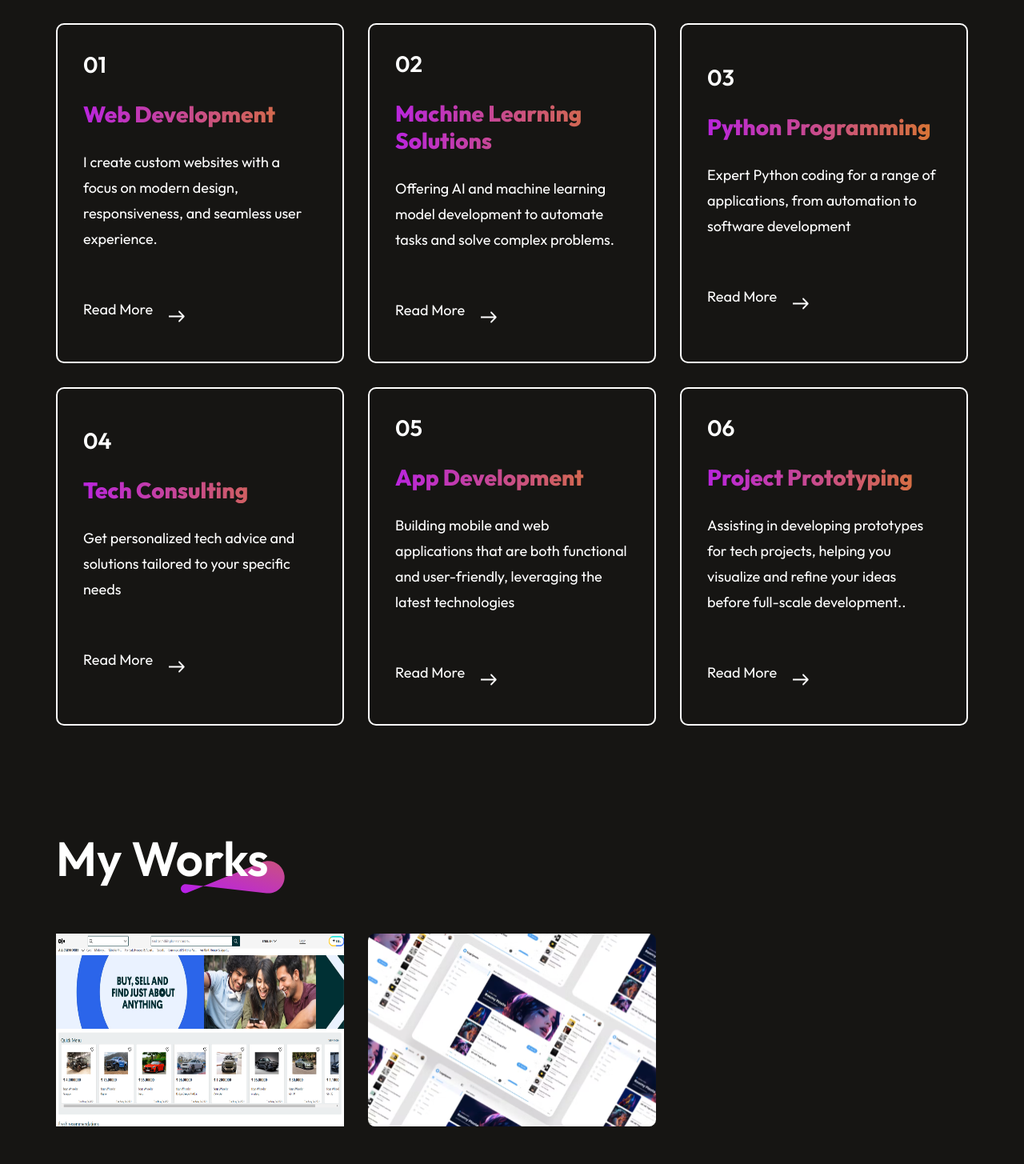
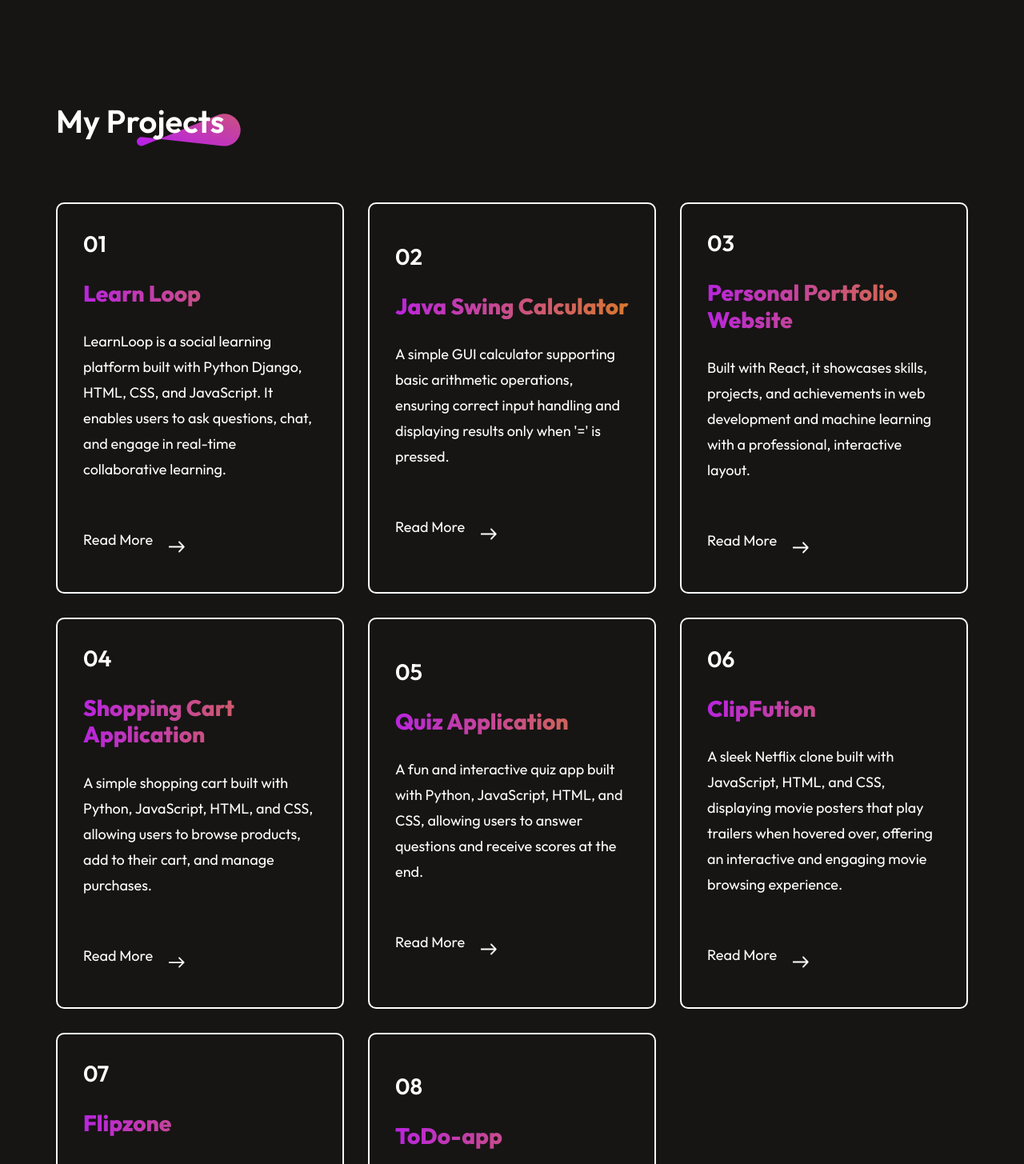
Before and after one commit to Ameen-K-Nejeeb/portfolio, a React (Vite) app in the folder portfolio/: page / in a window 1280 px wide. Shown: the part 2340-3795 px from the top of the page at 80% size. Built offline with nearby package versions, Linux system fonts and the light colour scheme.

Commit message:
Edit : about and projects

```diff
--- a/portfolio/src/assets/services_data.js
+++ b/portfolio/src/assets/services_data.js
@@ -1,34 +1,44 @@
 const Services_Data = [
     {
         s_no:"01",
-        s_name:"Web Development",
-        s_desc:" I create custom websites with a focus on modern design, responsiveness, and seamless user experience."
+        s_name:"Learn Loop",
+        s_desc:" LearnLoop is a social learning platform built with Python Django, HTML, CSS, and JavaScript. It enables users to ask questions, chat, and engage in real-time collaborative learning."
     },
     {
         s_no:"02",
-        s_name:"Machine Learning Solutions",
-        s_desc:"Offering AI and machine learning model development to automate tasks and solve complex problems."
+        s_name:"Java Swing Calculator",
+        s_desc:"A simple GUI calculator supporting basic arithmetic operations, ensuring correct input handling and displaying results only when '=' is pressed."
     },
     {
         s_no:"03",
-        s_name:"Python Programming",
-        s_desc:"Expert Python coding for a range of applications, from automation to software development"
+        s_name:"Personal Portfolio Website",
+        s_desc:"Built with React, it showcases skills, projects, and achievements in web development and machine learning with a professional, interactive layout. "
     },
     {
         s_no:"04",
-        s_name:"Tech Consulting",
-        s_desc:"Get personalized tech advice and solutions tailored to your specific needs"
+        s_name:"Shopping Cart Application ",
+        s_desc:"A simple shopping cart built with Python, JavaScript, HTML, and CSS, allowing users to browse products, add to their cart, and manage purchases."
     },
     {
         s_no:"05",
-        s_name:"App Development",
-        s_desc:"Building mobile and web applications that are both functional and user-friendly, leveraging the latest technologies"
+        s_name:"Quiz Application ",
+        s_desc:"A fun and interactive quiz app built with Python, JavaScript, HTML, and CSS, allowing users to answer questions and receive scores at the end."
     },
     {
         s_no:"06",
-        s_name:"Project Prototyping",
-        s_desc:"Assisting in developing prototypes for tech projects, helping you visualize and refine your ideas before full-scale development.."
+        s_name:"ClipFution",
+        s_desc:"A sleek Netflix clone built with JavaScript, HTML, and CSS, displaying movie posters that play trailers when hovered over, offering an interactive and engaging movie browsing experience."
     },
-]
+    {
+        s_no:"07",
+        s_name:"Flipzone",
+        s_desc:"FlipZone is a shopping cart app built with Python, JavaScript, HTML, and CSS. It allows users to browse, add products to their cart, and manage purchases with an interactive interface."
+    },
+    {
+        s_no:"08",
+        s_name:"ToDo-app",
+        s_desc:"Todo App is a task manager built with JavaScript, HTML, and CSS. It allows users to add, edit, delete, and toggle task completion with a simple, user-friendly interface."
+    }
+];
 
 export default Services_Data;
--- a/portfolio/src/components/About/About.jsx
+++ b/portfolio/src/components/About/About.jsx
@@ -20,7 +20,9 @@ const About = () => {
             <div className="about-right">
                 <div className="about-para">
                     <p>I am experienced Frontend and Backend development with over decade of professional in the final time</p>
-                    <p>Hi, I'm Ameen, a 17-year-old tech enthusiast passionate about Python, machine learning, and AI. I love creating simple, impactful projects and experimenting with new technologies. Outside of coding, I’m dedicated to fitness,,Body Bulding, balancing my intellectual and physical growth. Welcome to my site, where I share my journey in tech and beyond!
+                    <p>I am Ameen K Nejeeb, a passionate and self-driven developer with a strong focus on Python, machine learning, and web development. With experience in building projects using React, Django, and other modern technologies, I love transforming ideas into functional applications. My journey in tech started with curiosity, and over time, I have worked on various projects, from personal websites to AI-based applications. I am always eager to learn new technologies and refine my problem-solving skills while staying up to date with the latest trends in the tech world.
+
+Beyond coding, I am deeply committed to fitness and bodybuilding, maintaining a disciplined workout routine to push my limits both mentally and physically. I believe that the same dedication and consistency required for building strength apply to coding—continuous improvement and persistence lead to mastery. I also enjoy participating in tech competitions, innovation challenges, and sports like shot put. My goal is to create impactful solutions that merge technology with real-world applications while also inspiring others to pursue both intellectual and physical excellence.
 
 </p>
                 </div>
--- a/portfolio/src/components/Services/Services.jsx
+++ b/portfolio/src/components/Services/Services.jsx
@@ -9,7 +9,7 @@ const Services = () => {
     <div id='services' className='services'>
 
         <div className="services-title">
-            <h1>My Services</h1>
+            <h1>My Projects</h1>
             <img src={theme} alt="" />
         </div>
 
```
Also changed, not shown: 1 other file (tests, documents, lock files or other folders).
